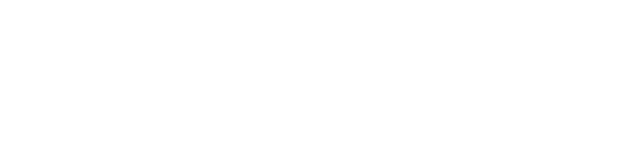
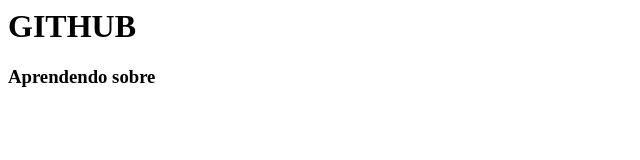
Before and after one commit to HelderSiqueira/ds1ma, a plain HTML site: page index.html in a window 1280 px wide. Shown: the whole page, without its empty margins (0-640 px from the left). Drawn offline with Linux system fonts and the light colour scheme.

Commit message:
Acréscimo do body e do arquivo teste.txt

```diff
--- a/index.html
+++ b/index.html
@@ -2,4 +2,8 @@
     <head>
         <title>Estudando GIT</title>
     </head>
+    <body>
+        <h1>GITHUB</h1>
+        <h3>Aprendendo sobre</h3>
+    </body>
 </html>
```
Also changed, not shown: teste.txt (added).
